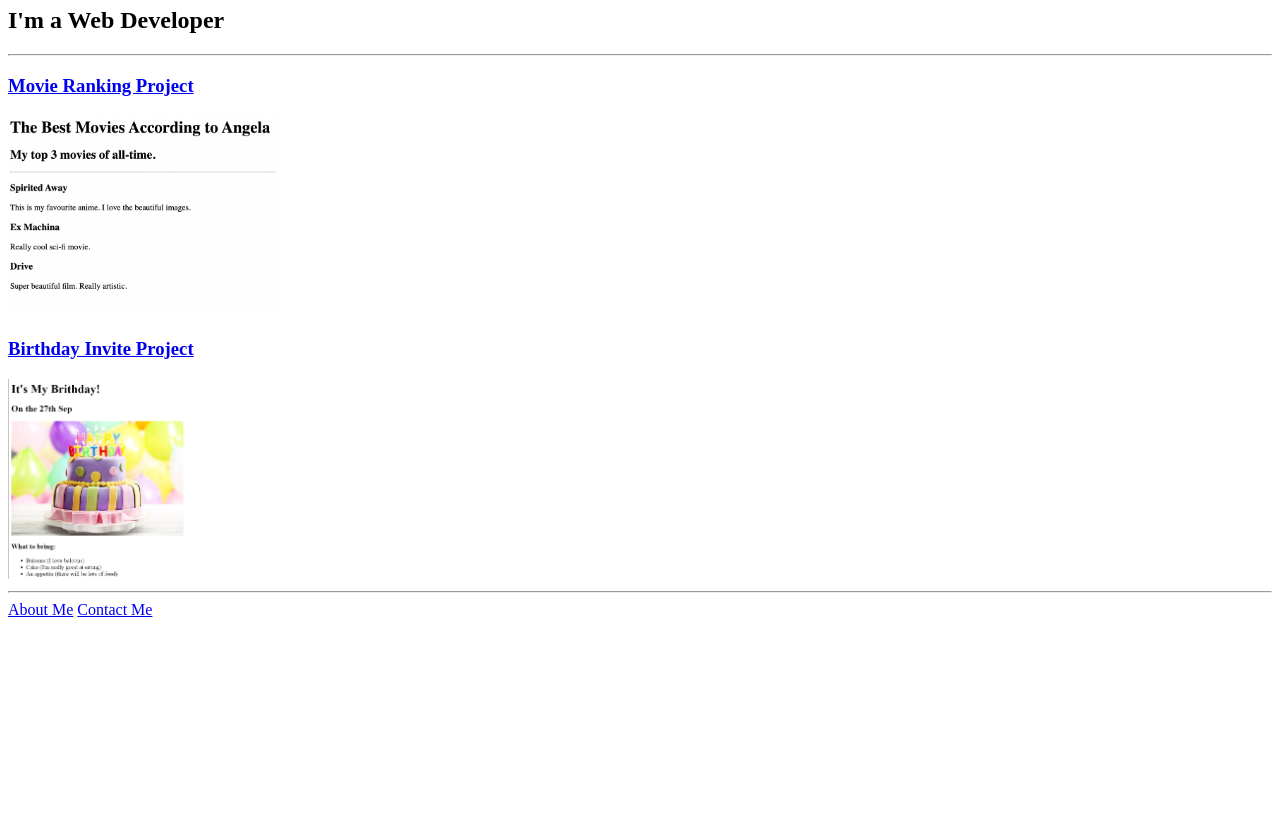
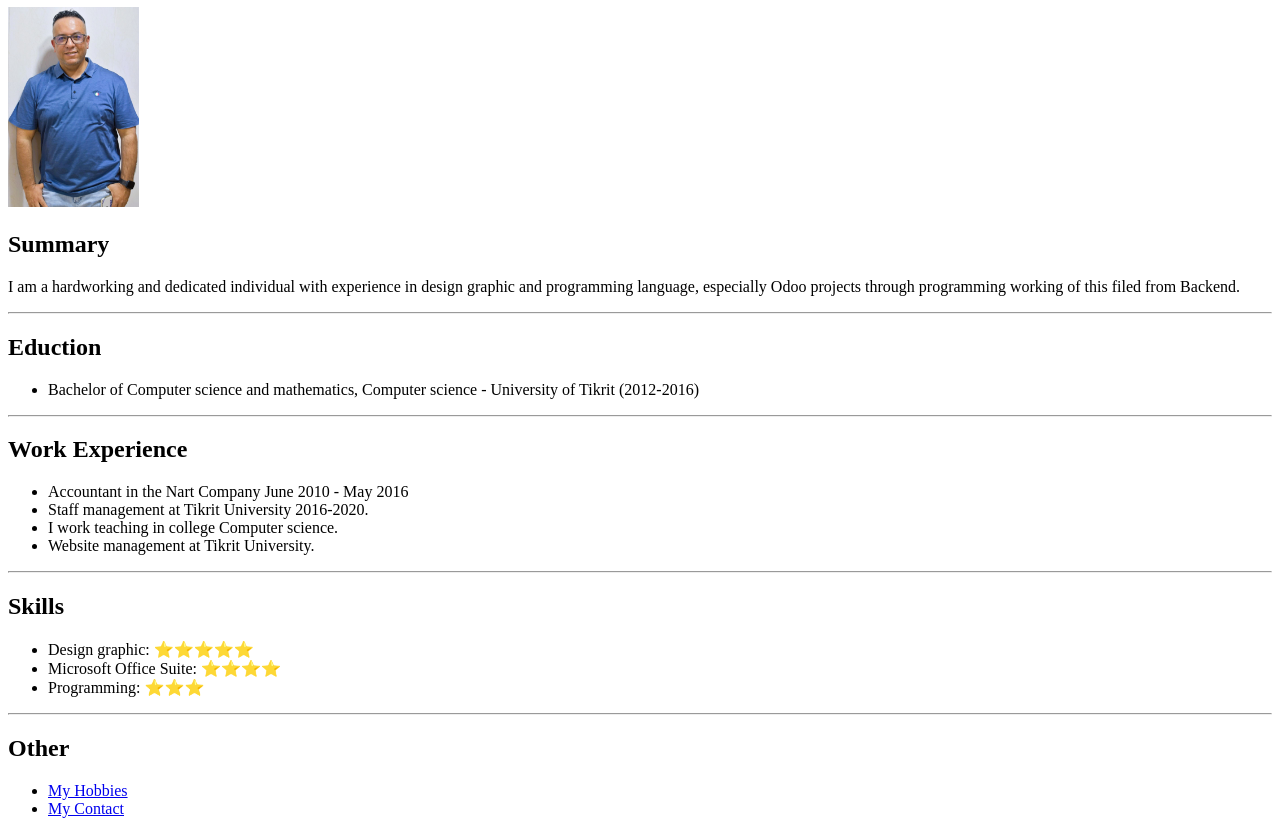
Before and after one commit to mahoo1983/Html-portfolio2, a plain HTML site: page index.html in a window 1280 px wide. Shown: the part 73-907 px from the top of the page. Before the commit the page ends 800 px from the top, so only its background shows below. Drawn offline with Linux system fonts and the light colour scheme.

Commit message:
Add files via upload

```diff
--- a/index.html
+++ b/index.html
@@ -1,36 +1,42 @@
 <!-- TODO 1: Create the HTML Boilerplate -->
 <!DOCTYPE html>
 <html lang="en">
-
-
 <head>
     <meta charset="UTF-8">
     <meta name="viewport" content="width=device-width, initial-scale=1.0">
-    <title>Mohammed Portfolio</title>
+    <title>My Resume</title>
 </head>
 <body>
-    <!-- TODO 2: Add Your previous projects' HTML into the public folder -->
-    <!-- TODO 3: Take screenshots of your project previews and add the images to the images folder -->
-    <!-- TODO 4: Add titles/subtitles etc. -->
-    <!-- TODO 5: Add a link to the project pages -->
-    <!-- TODO 6: Add images to show the project previews
-    HINT for TODO 6: You can use the height attribute set to 200 to make the image smaller:
-    https://developer.mozilla.org/en-US/docs/Web/HTML/Element/img#attr-height -->
-    <!-- TODO 7: Add the Contact Me and About Me page links -->
-    <h1>Mohammed.B.Omar Portfolio</h1>
-    <h2>I'm a Web Developer</h2>
-    <hr />
-
-    <h3><a href="./public/movie-ranking.html">Movie Ranking Project</a></h3>
-    <img src="./assets/images/movie-ranking.png" alt="Pic Best movie" height="200"/>
-
-    <h3><a href="./public/birthday-invite.html">Birthday Invite Project</a></h3>
-    <img src="./assets/images/Birth.png" alt="Pic cake" height="200"/>
-
-    <hr />
-
-    <a href="./public/about.html">About Me</a>
-    <a href="./public/contact.html">Contact Me</a>
+   <h1>Mohammed Basim</h1>
+   <img src="./assets/images/Mohammed2.jpg" alt="My photo" height="200"/>
+   <h2>Summary</h2>
+   <p>I am a hardworking and dedicated individual with experience in design graphic and programming language, especially Odoo projects through programming working of this filed from Backend.</p>
+   <hr />
+   <h2>Eduction</h2>
+   <ul>
+    <li>Bachelor of Computer science and mathematics, Computer science - University of Tikrit (2012-2016)</li>
+   </ul>
+   <hr />
+   <h2>Work Experience</h2>
+   <ul>
+    <li>Accountant in the Nart Company June 2010 - May 2016 </li>
+    <li>Staff management at Tikrit University 2016-2020.</li>
+    <li>I work teaching in college Computer science. </li>
+    <li>Website management at Tikrit University.</li>
+   </ul>
+   <hr />
+   <h2>Skills</h2>
+   <ul>
+    <li>Design graphic: ⭐️⭐️⭐️⭐️⭐️</li>
+    <li>Microsoft Office Suite: ⭐️⭐️⭐️⭐️</li>
+    <li>Programming: ⭐️⭐️⭐️</li>
+   </ul>
+   <hr />
+   <h2>Other</h2>
+   <ul>
+    <li><a href="./public/Hobbies.html">My Hobbies</a></li>
+    <li><a href="./public/contact.html">My Contact</a></li>
+   </ul>
 
 </body>
 </html>
```
Also changed, not shown: public/Hobbies.html (added, +6 -0 lines), public/contact.html (+5 -5 lines), assets/images/Mohammed2.jpg (added).
